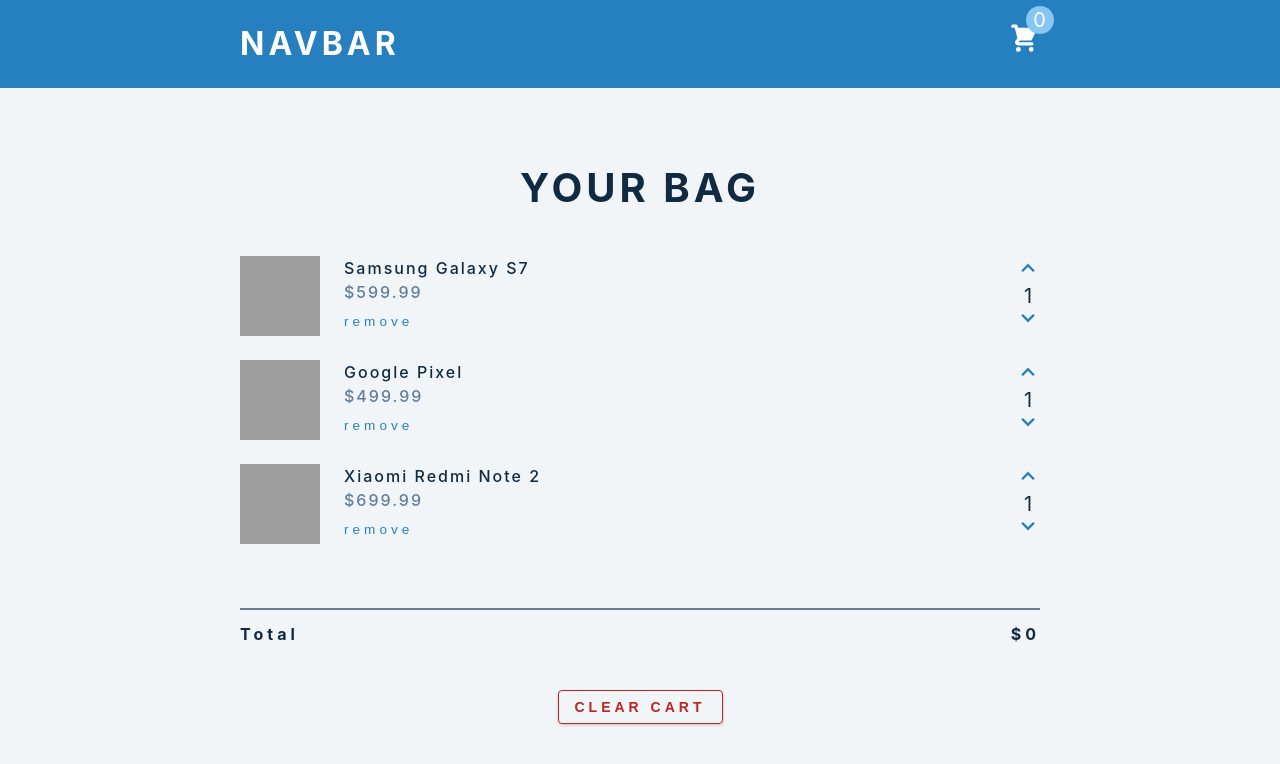
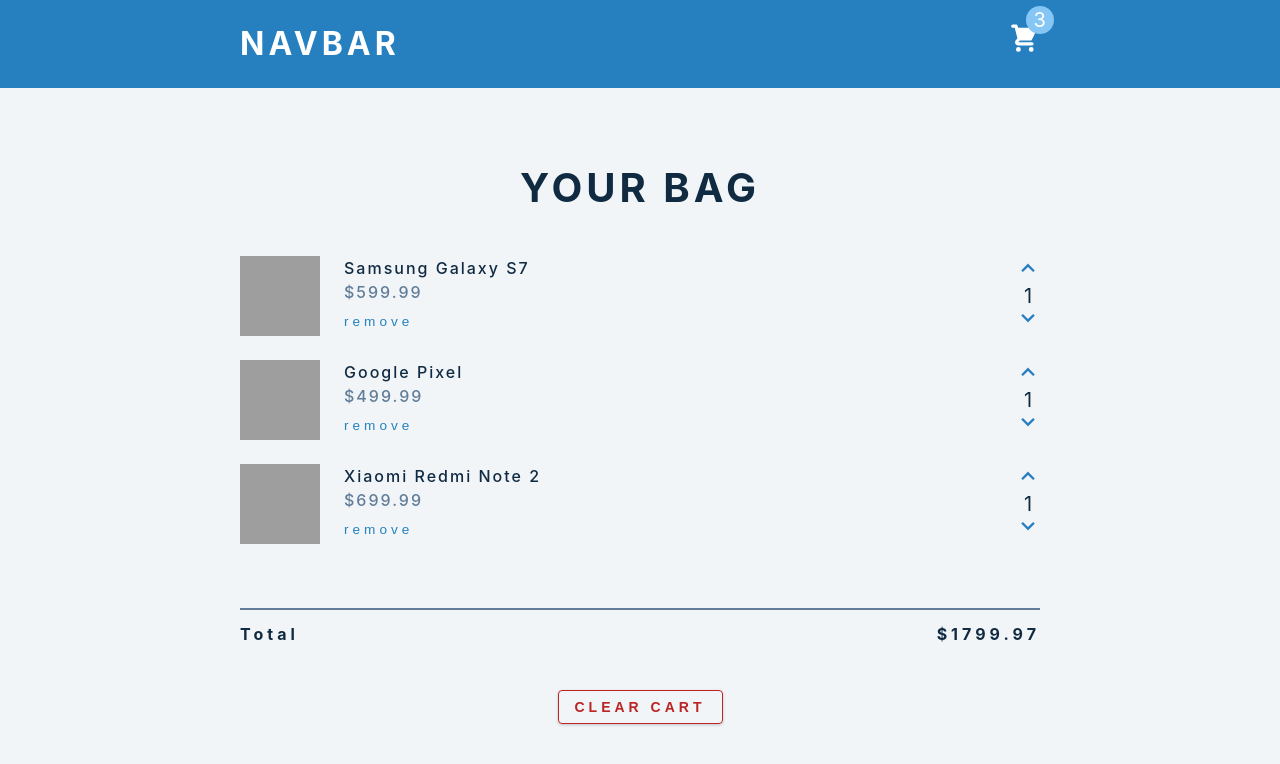
Before and after one commit to AdepojuToyeeb/cart-component, a React (Create React App) app: page / in a window 1280 px wide. Shown: the top 764 px of the page. Built offline with nearby package versions, Linux system fonts and the light colour scheme; grey boxes are pictures that could not be loaded.

Commit message:
set uo functionality for increasing, decreasing and getting total of items

```diff
--- a/src/context.js
+++ b/src/context.js
@@ -1,4 +1,4 @@
-import React, {useContext, useReducer} from "react";
+import React, {useContext, useEffect, useReducer} from "react";
 import reducer from './reducer';
 import cartItems from './data'
 
@@ -26,6 +26,11 @@
     const decrease = (id) => {
         dispatch ({ type: 'DECREASE', payload: id})
     }
+
+    useEffect(()=>{
+        dispatch ({ type: 'GET_TOTAL'})
+    }, [state.cart])
+
     return (
         <AppContext.Provider value={{...state, clearCart, remove, increase, decrease}}>{children}</AppContext.Provider>
     )
--- a/src/reducer.js
+++ b/src/reducer.js
@@ -20,8 +20,25 @@
                 return {...cartItem, amount: cartItem.amount - 1}
             }
             return cartItem
-        });
+        }).filter((cartItem)=> cartItem.amount !==0);
         return {...state, cart: tempCart}
+    }
+
+    if (action.type === 'GET_TOTAL'){
+        let {total, amount} = state.cart.reduce((cartTotal, cartItem)=>{
+            const{price, amount} = cartItem
+            const itemTotal = price* amount;
+
+            cartTotal.total += itemTotal
+            cartTotal.amount += amount
+            return cartTotal
+        },{
+            total:0,
+            amount:0
+        })
+
+        total = parseFloat(total.toFixed(2))
+        return {...state, total, amount}
     }
     return state
 }
```
